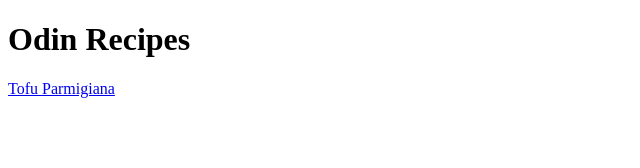
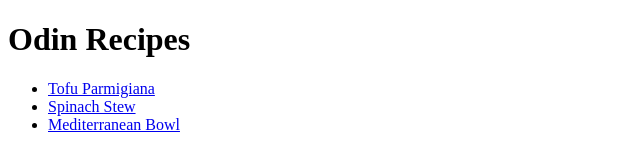
Before and after one commit to Armaan67/odin-recipes, a plain HTML site: page index.html in a window 1280 px wide. Shown: the whole page, without its empty margins (0-640 px from the left). Drawn offline with Linux system fonts and the light colour scheme.

Commit message:
Create an unordered list with links to each recipe

```diff
--- a/index.html
+++ b/index.html
@@ -6,7 +6,11 @@
 </head>
 <body>
     <h1>Odin Recipes</h1>
-    <a href="recipes/tofu-parmigiana.html">Tofu Parmigiana</a>
+    <ul>
+        <li><a href="recipes/tofu-parmigiana.html">Tofu Parmigiana</a></li>
+        <li><a href="recipes/spinach-stew.html">Spinach Stew</a></li>
+        <li><a href="recipes/mediterranean-bowl.html">Mediterranean Bowl</a></li>
+    </ul>
 </body>
 
 </html>
```
